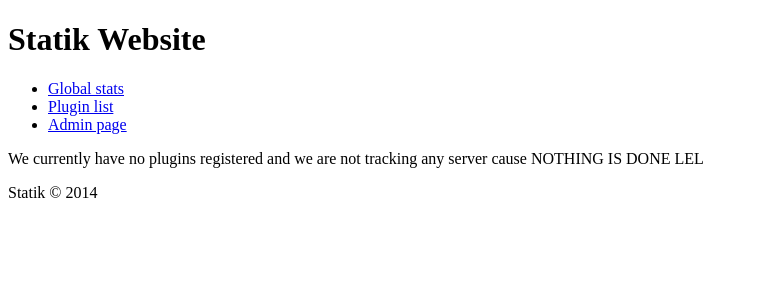
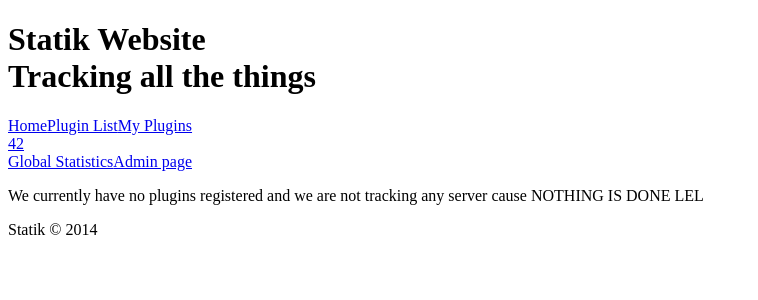
Before and after one commit to Statik-Metrics/Statik-Website, a Node project: template views/index.jade in a window 1280 px wide. Shown: the top 300 px of the page, without its empty margins (0-758 px from the left). Run offline with Node 20 templates, Linux system fonts and the light colour scheme; the template is opened without the code that fills it, so the values that code supplies are empty.

Commit message:
Some more work

```diff
--- a/views/header.jade
+++ b/views/header.jade
@@ -1 +1,2 @@
-h1 Statik Website
+h1.ui.header Statik Website
+  .sub.header Tracking all the things
--- a/views/layout.jade
+++ b/views/layout.jade
@@ -3,12 +3,16 @@
   head
     title Hello wolrd!
     block head
-  body
-    header
-      include header.jade
-    nav
-      include nav.jade
-    main
-      block content
-    footer
-      include footer.jade
+  body.ui.one.column.page.grid
+    .column
+      .row
+         header.ui.segment
+          include header.jade
+      .row
+        nav.ui.left.floated.vertical.menu
+          include nav.jade
+        main.ui.segment
+          block content
+      .row
+        footer.ui.segment
+          include footer.jade
--- a/views/nav.jade
+++ b/views/nav.jade
@@ -1,4 +1,6 @@
-ul
-  li: a(href="/global") Global stats
-  li: a(href="/plugins") Plugin list
-  li: a(href="/admin") Admin page
+a.active.item(href="/") Home
+a.item(href="/plugins") Plugin List
+a.item(href="/plugins/Ribesg") My Plugins
+  .ui.label 42
+a.item(href="/global") Global Statistics
+a.item(href="/admin") Admin page
```
